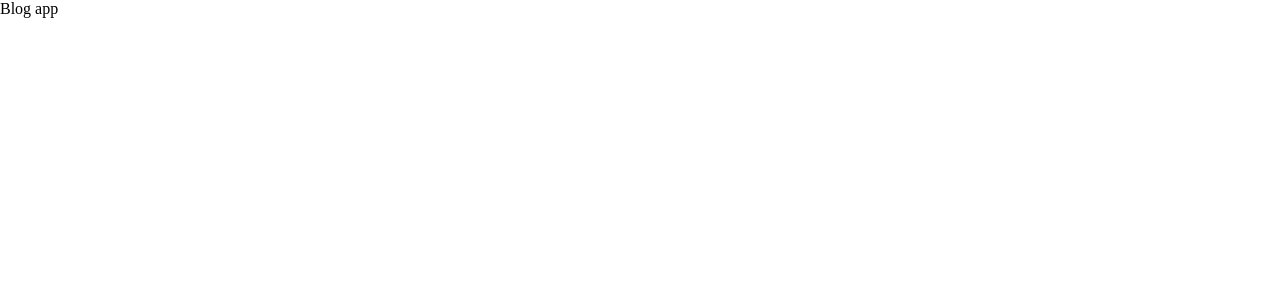
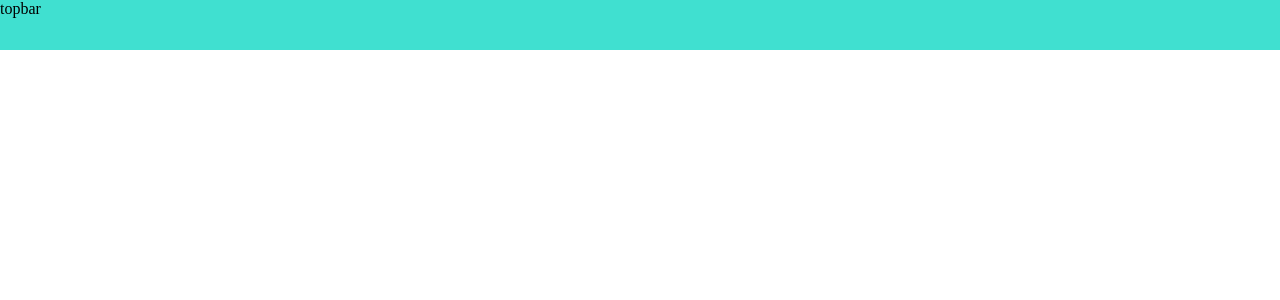
Before and after one commit to adamalcantara/blog, a React (Create React App) app: page / in a window 1280 px wide. Shown: the top 300 px of the page. Built offline with nearby package versions, Linux system fonts and the light colour scheme.

Commit message:
Added topbar

```diff
--- a/src/App.js
+++ b/src/App.js
@@ -1,8 +1,9 @@
+import Topbar from "./Components/Topbar/Topbar"
 
 function App() {
   return (
     <div className="App">
-      Blog app
+      <Topbar/>
     </div>
   );
 }
--- /dev/null
+++ b/src/Components/Topbar/Topbar.css
@@ -0,0 +1,5 @@
+.top {
+    width: 100%;
+    height: 50px;
+    background-color: turquoise;
+}
--- /dev/null
+++ b/src/Components/Topbar/Topbar.jsx
@@ -0,0 +1,12 @@
+import React from 'react';
+import "./Topbar.css"
+
+const Topbar = () => {
+    return (
+        <div className="top">
+            topbar
+        </div>
+    );
+}
+
+export default Topbar;
```
